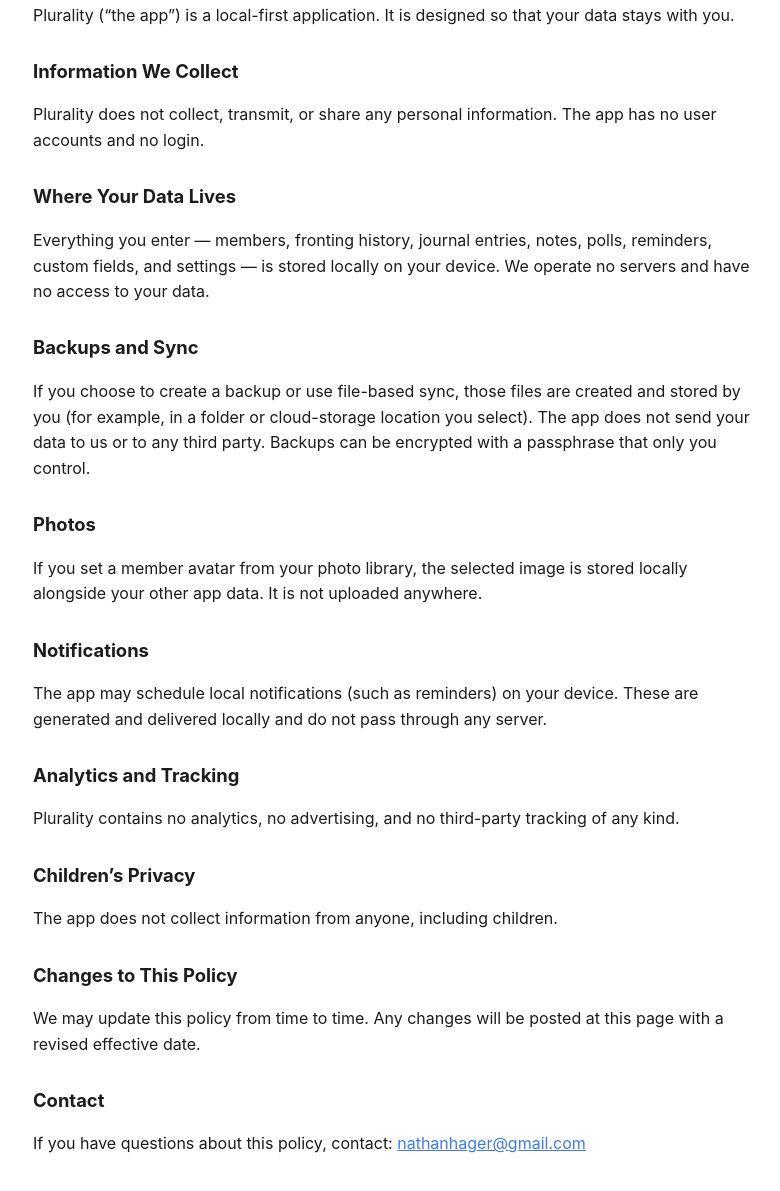
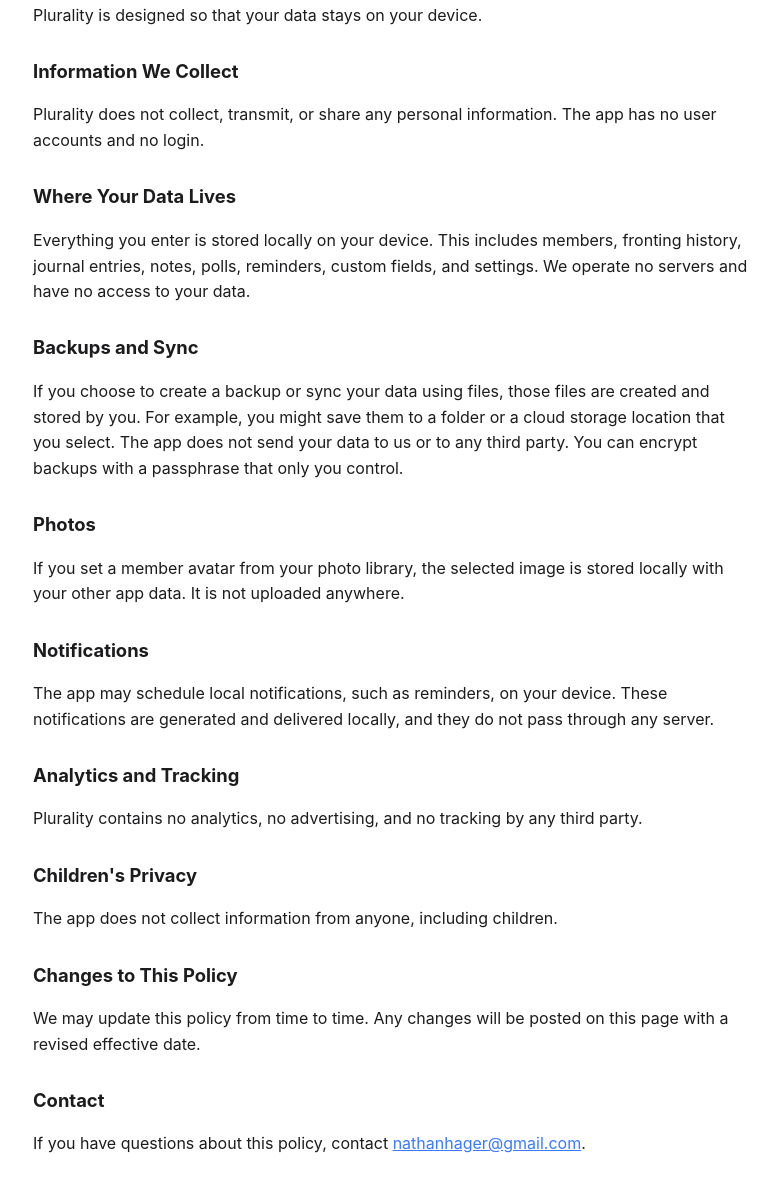
Before and after one commit to NateHag/plurality-privacy, a plain HTML site: page index.html in a window 1280 px wide. Shown: the part 139-1330 px from the top of the page, without its empty margins (247-1027 px from the left). Drawn offline with Linux system fonts and the light colour scheme.

Commit message:
Rewrite policy: remove dashes, proper sentences

```diff
--- a/index.html
+++ b/index.html
@@ -3,7 +3,7 @@
 <head>
   <meta charset="utf-8" />
   <meta name="viewport" content="width=device-width, initial-scale=1" />
-  <title>Plurality — Privacy Policy</title>
+  <title>Plurality Privacy Policy</title>
   <style>
     :root { color-scheme: light dark; }
     body {
@@ -16,50 +16,48 @@
     h2 { font-size: 1.15rem; margin-top: 1.8rem; }
     .eff { color: #888; font-size: 0.95rem; margin-top: 0; }
     a { color: #3a7afe; }
-    code { font-size: 0.95em; }
   </style>
 </head>
 <body>
   <h1>Privacy Policy for Plurality</h1>
   <p class="eff">Effective date: June 27, 2026</p>
 
-  <p>Plurality (&ldquo;the app&rdquo;) is a local-first application. It is designed so that your
-  data stays with you.</p>
+  <p>Plurality is designed so that your data stays on your device.</p>
 
   <h2>Information We Collect</h2>
   <p>Plurality does not collect, transmit, or share any personal information. The app has no user
   accounts and no login.</p>
 
   <h2>Where Your Data Lives</h2>
-  <p>Everything you enter &mdash; members, fronting history, journal entries, notes, polls,
-  reminders, custom fields, and settings &mdash; is stored locally on your device. We operate no
-  servers and have no access to your data.</p>
+  <p>Everything you enter is stored locally on your device. This includes members, fronting history,
+  journal entries, notes, polls, reminders, custom fields, and settings. We operate no servers and
+  have no access to your data.</p>
 
   <h2>Backups and Sync</h2>
-  <p>If you choose to create a backup or use file-based sync, those files are created and stored by
-  you (for example, in a folder or cloud-storage location you select). The app does not send your
-  data to us or to any third party. Backups can be encrypted with a passphrase that only you
-  control.</p>
+  <p>If you choose to create a backup or sync your data using files, those files are created and
+  stored by you. For example, you might save them to a folder or a cloud storage location that you
+  select. The app does not send your data to us or to any third party. You can encrypt backups with
+  a passphrase that only you control.</p>
 
   <h2>Photos</h2>
-  <p>If you set a member avatar from your photo library, the selected image is stored locally
-  alongside your other app data. It is not uploaded anywhere.</p>
+  <p>If you set a member avatar from your photo library, the selected image is stored locally with
+  your other app data. It is not uploaded anywhere.</p>
 
   <h2>Notifications</h2>
-  <p>The app may schedule local notifications (such as reminders) on your device. These are
-  generated and delivered locally and do not pass through any server.</p>
+  <p>The app may schedule local notifications, such as reminders, on your device. These
+  notifications are generated and delivered locally, and they do not pass through any server.</p>
 
   <h2>Analytics and Tracking</h2>
-  <p>Plurality contains no analytics, no advertising, and no third-party tracking of any kind.</p>
+  <p>Plurality contains no analytics, no advertising, and no tracking by any third party.</p>
 
-  <h2>Children&rsquo;s Privacy</h2>
+  <h2>Children's Privacy</h2>
   <p>The app does not collect information from anyone, including children.</p>
 
   <h2>Changes to This Policy</h2>
-  <p>We may update this policy from time to time. Any changes will be posted at this page with a
+  <p>We may update this policy from time to time. Any changes will be posted on this page with a
   revised effective date.</p>
 
   <h2>Contact</h2>
-  <p>If you have questions about this policy, contact: <a href="mailto:nathanhager@gmail.com">nathanhager@gmail.com</a></p>
+  <p>If you have questions about this policy, contact <a href="mailto:nathanhager@gmail.com">nathanhager@gmail.com</a>.</p>
 </body>
 </html>
```
